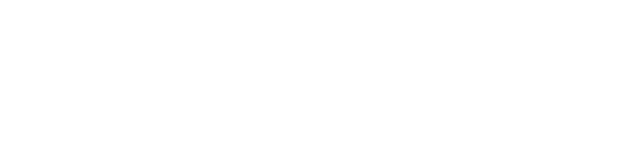
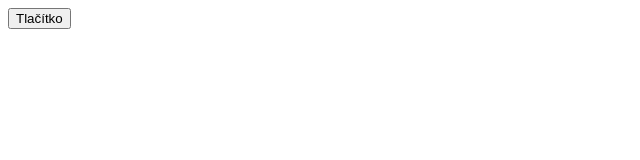
Before and after one commit to LuckyKaty/test, a plain HTML site: page index.html in a window 1280 px wide. Shown: the whole page, without its empty margins (0-640 px from the left). Drawn offline with Linux system fonts and the light colour scheme.

Commit message:
Přidání tlačítka

```diff
--- a/index.html
+++ b/index.html
@@ -1,5 +1,7 @@
 <!DOCTYPE html>
 <html>
     <head></head>
-    <body></body>
+    <body>
+        <button>Tlačítko</button>
+    </body>
 </html>
```
